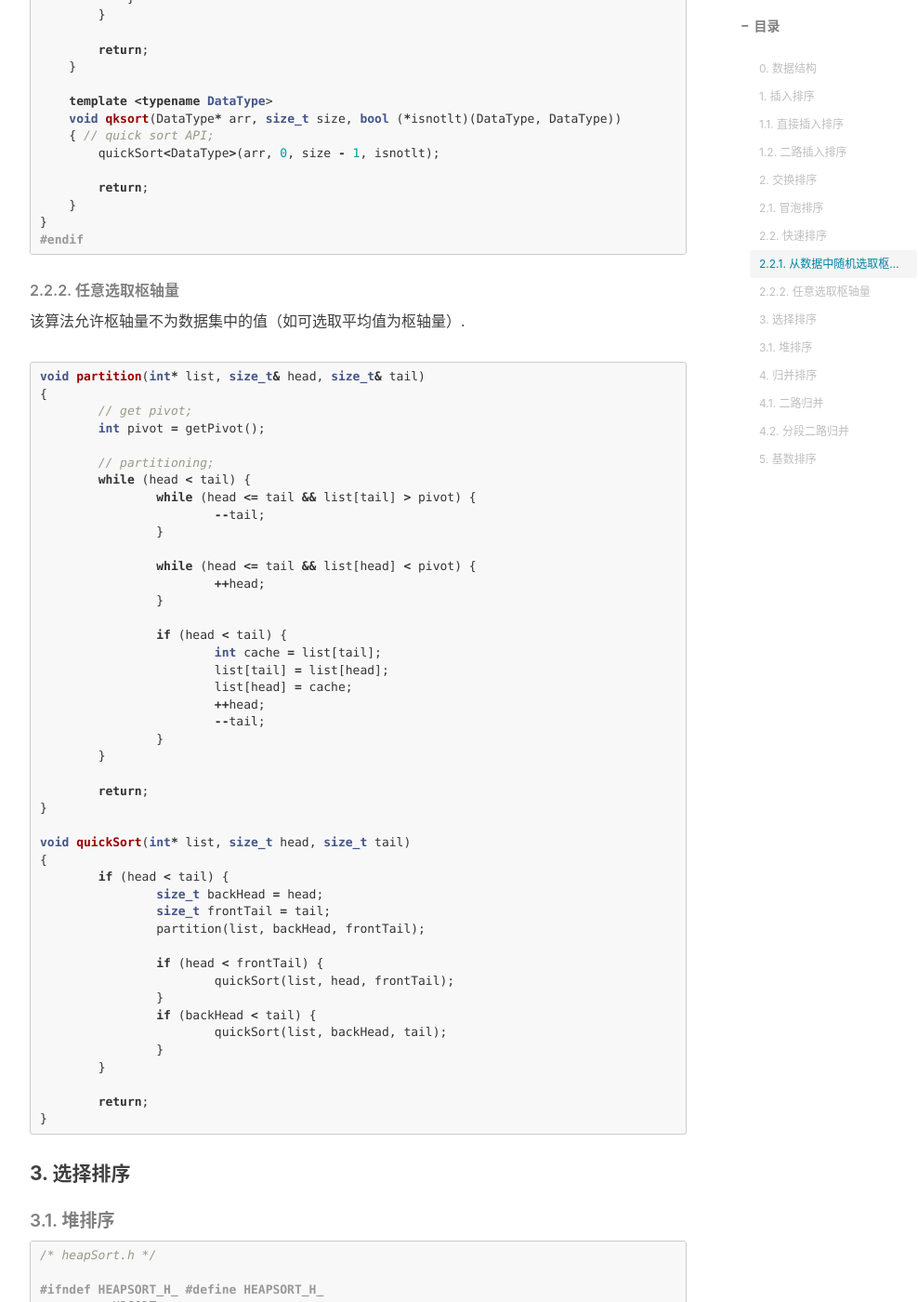
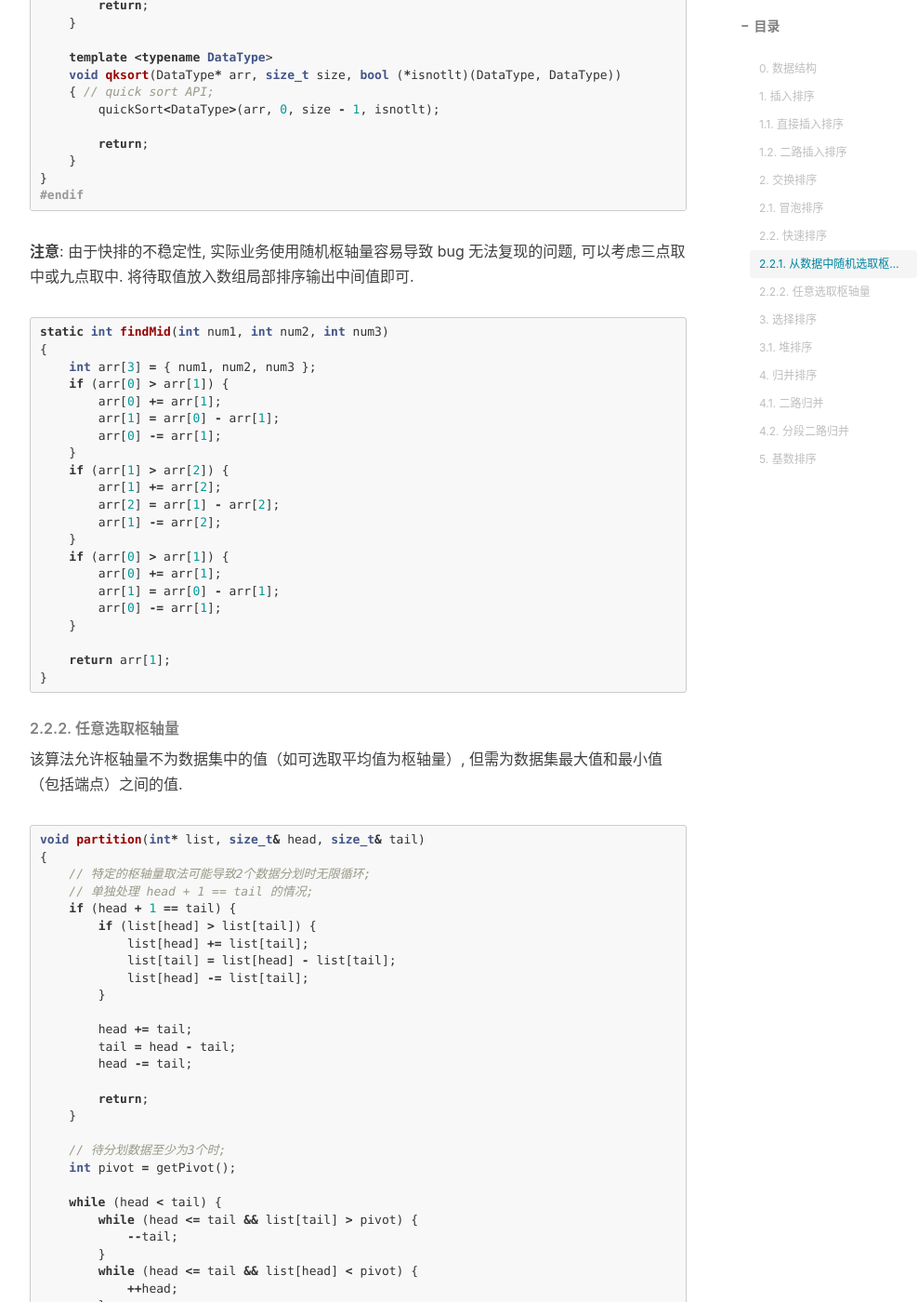
Before and after one commit to Eicmlye/Eicmlye.github.io, a Jekyll site: the page built from _posts/2022-08-02-sorting-algo.md, in a window 1280 px wide and 1400 px high, scrolled down 4678 px. Shown: the whole window at 93% size, without its empty margins (233-1221 px from the left). Built offline with Jekyll 4.4.1, drawn with Linux system fonts in a browser that asks for light colours; nearby versions of some CDN libraries; comment, search, counter and statistics services are not loaded; some of the changed text lies outside the part shown.

Commit message:
modify format; correct quick sort

````diff
--- a/_posts/2022-08-02-sorting-algo.md
+++ b/_posts/2022-08-02-sorting-algo.md
@@ -195,6 +194,7 @@ namespace QKSORT_
 /* qkSort.hpp */
 
 #ifdef QKSORT_H_
+
 #include <iostream>
 
 namespace QKSORT_
@@ -255,36 +255,86 @@ namespace QKSORT_
 #endif
 ```
 
+**注意**: 由于快排的不稳定性, 实际业务使用随机枢轴量容易导致 bug 无法复现的问题, 可以考虑三点取中或九点取中. 将待取值放入数组局部排序输出中间值即可.
+
+```cpp
+static int findMid(int num1, int num2, int num3)
+{
+    int arr[3] = { num1, num2, num3 };
+    if (arr[0] > arr[1]) {
+        arr[0] += arr[1];
+        arr[1] = arr[0] - arr[1];
+        arr[0] -= arr[1];
+    }
+    if (arr[1] > arr[2]) {
+        arr[1] += arr[2];
+        arr[2] = arr[1] - arr[2];
+        arr[1] -= arr[2];
+    }
+    if (arr[0] > arr[1]) {
+        arr[0] += arr[1];
+        arr[1] = arr[0] - arr[1];
+        arr[0] -= arr[1];
+    }
+
+    return arr[1];
+}
+```
+
 ###### 2.2.2. 任意选取枢轴量
 
-该算法允许枢轴量不为数据集中的值（如可选取平均值为枢轴量）.
+该算法允许枢轴量不为数据集中的值（如可选取平均值为枢轴量）, 但需为数据集最大值和最小值（包括端点）之间的值.
 
 ```cpp
 void partition(int* list, size_t& head, size_t& tail)
 {
-	// get pivot;
-	int pivot = getPivot();
+    // 特定的枢轴量取法可能导致2个数据分划时无限循环;
+    // 单独处理 head + 1 == tail 的情况;
+    if (head + 1 == tail) {
+        if (list[head] > list[tail]) {
+            list[head] += list[tail];
+            list[tail] = list[head] - list[tail];
+            list[head] -= list[tail];
+        }
 
-	// partitioning;
-	while (head < tail) {
-		while (head <= tail && list[tail] > pivot) {
-			--tail;
-		}
+        head += tail;
+        tail = head - tail;
+        head -= tail;
 
-		while (head <= tail && list[head] < pivot) {
-			++head;
-		}
+        return;
+    }
 
-		if (head < tail) {
-			int cache = list[tail];
-			list[tail] = list[head];
-			list[head] = cache;
-			++head;
-			--tail;
-		}
-	}
+    // 待分划数据至少为3个时;
+    int pivot = getPivot();
 
-	return;
+    while (head < tail) {
+        while (head <= tail && list[tail] > pivot) {
+            --tail;
+        }
+        while (head <= tail && list[head] < pivot) {
+            ++head;
+        }
+
+        if (head < tail) {
+            int cache = list[head];
+            list[head] = list[tail];
+            list[tail] = cache;
+            --tail;
+            ++head;
+        }
+
+        // 当探针在端点重合时, 判定重合值分配到哪一半数据中;
+        if (head == tail) {
+            if (list[head] < pivot) {
+                ++head;
+            }
+            else {
+                --tail;
+            }
+        }
+    }
+
+    return;
 }
 
 void quickSort(int* list, size_t head, size_t tail)
@@ -314,6 +364,7 @@ void quickSort(int* list, size_t head, size_t tail)
 /* heapSort.h */
 
 #ifndef HEAPSORT_H_
+
 #define HEAPSORT_H_
 
 namespace HPSORT_
````
Also changed, not shown: other parts of _posts/2022-08-02-sorting-algo.md (+2 -3 lines), _posts/2022-08-09-tree-expr-calc.md (+2 -6 lines), _posts/2022-08-12-tree-build.md (+3 -1 lines), _posts/2022-08-16-tree-algo.md (+2 -8 lines).
